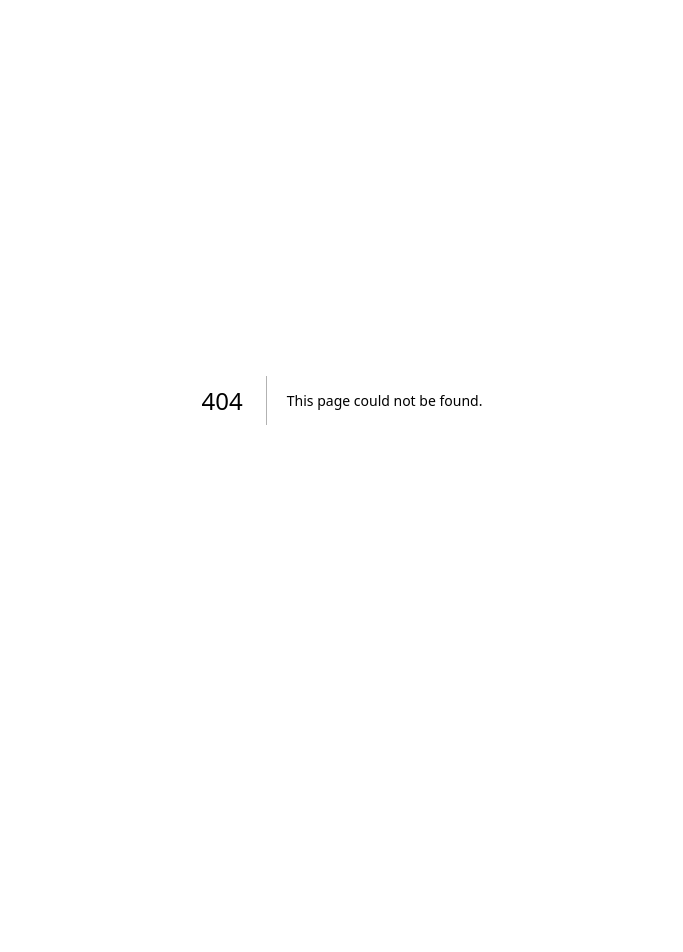
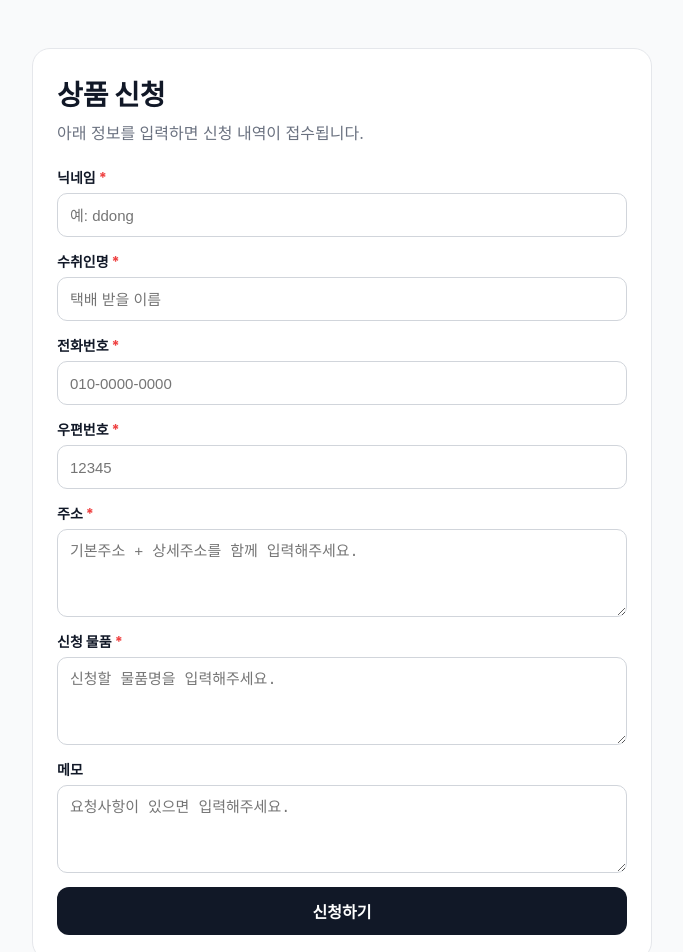
Before and after one commit to ddogagak/shipping, a Next.js app in the folder web/: page /public-request in a window 1280 px wide. Before the commit this address had no page. Shown: the top 952 px of the page, without its empty margins (298-981 px from the left). Before the commit the page ends 800 px from the top, so only its background shows below. Built offline with nearby package versions, Linux system fonts and the light colour scheme.

Commit message:
Create page.tsx

```diff
--- /dev/null
+++ b/web/src/app/public-request/page.tsx
@@ -0,0 +1,335 @@
+"use client";
+
+import { useState } from "react";
+
+type FormState = {
+  nickname: string;
+  recipient_name: string;
+  phone: string;
+  postal_code: string;
+  address: string;
+  item_summary: string;
+  memo: string;
+};
+
+const initialForm: FormState = {
+  nickname: "",
+  recipient_name: "",
+  phone: "",
+  postal_code: "",
+  address: "",
+  item_summary: "",
+  memo: "",
+};
+
+export default function PublicRequestPage() {
+  const [form, setForm] = useState<FormState>(initialForm);
+  const [isSaving, setIsSaving] = useState(false);
+  const [message, setMessage] = useState("");
+  const [savedOrderId, setSavedOrderId] = useState("");
+
+  const updateForm = (field: keyof FormState, value: string) => {
+    setForm((prev) => ({
+      ...prev,
+      [field]: value,
+    }));
+
+    setMessage("");
+  };
+
+  const submitRequest = async () => {
+    setMessage("");
+    setSavedOrderId("");
+
+    if (!form.nickname.trim()) {
+      setMessage("닉네임을 입력해주세요.");
+      return;
+    }
+
+    if (!form.recipient_name.trim()) {
+      setMessage("수취인명을 입력해주세요.");
+      return;
+    }
+
+    if (!form.phone.trim()) {
+      setMessage("전화번호를 입력해주세요.");
+      return;
+    }
+
+    if (!form.postal_code.trim()) {
+      setMessage("우편번호를 입력해주세요.");
+      return;
+    }
+
+    if (!form.address.trim()) {
+      setMessage("주소를 입력해주세요.");
+      return;
+    }
+
+    if (!form.item_summary.trim()) {
+      setMessage("신청 물품을 입력해주세요.");
+      return;
+    }
+
+    setIsSaving(true);
+
+    try {
+      const res = await fetch("/api/public-request", {
+        method: "POST",
+        headers: {
+          "Content-Type": "application/json",
+        },
+        body: JSON.stringify(form),
+      });
+
+      const result = await res.json();
+
+      if (!res.ok || !result.ok) {
+        throw new Error(result.message || "신청 저장에 실패했습니다.");
+      }
+
+      setSavedOrderId(result.order_id ?? "");
+      setMessage("신청이 완료되었습니다.");
+      setForm(initialForm);
+    } catch (error) {
+      setMessage(
+        error instanceof Error ? error.message : "신청 저장에 실패했습니다."
+      );
+    } finally {
+      setIsSaving(false);
+    }
+  };
+
+  return (
+    <main style={pageStyle}>
+      <section style={cardStyle}>
+        <div style={headerStyle}>
+          <h1 style={titleStyle}>상품 신청</h1>
+          <p style={descStyle}>
+            아래 정보를 입력하면 신청 내역이 접수됩니다.
+          </p>
+        </div>
+
+        <div style={formStyle}>
+          <Field
+            label="닉네임"
+            required
+            value={form.nickname}
+            placeholder="예: ddong"
+            onChange={(value) => updateForm("nickname", value)}
+          />
+
+          <Field
+            label="수취인명"
+            required
+            value={form.recipient_name}
+            placeholder="택배 받을 이름"
+            onChange={(value) => updateForm("recipient_name", value)}
+          />
+
+          <Field
+            label="전화번호"
+            required
+            value={form.phone}
+            placeholder="010-0000-0000"
+            onChange={(value) => updateForm("phone", value)}
+          />
+
+          <Field
+            label="우편번호"
+            required
+            value={form.postal_code}
+            placeholder="12345"
+            onChange={(value) => updateForm("postal_code", value)}
+          />
+
+          <Field
+            label="주소"
+            required
+            value={form.address}
+            placeholder="기본주소 + 상세주소를 함께 입력해주세요."
+            onChange={(value) => updateForm("address", value)}
+            textarea
+          />
+
+          <Field
+            label="신청 물품"
+            required
+            value={form.item_summary}
+            placeholder="신청할 물품명을 입력해주세요."
+            onChange={(value) => updateForm("item_summary", value)}
+            textarea
+          />
+
+          <Field
+            label="메모"
+            value={form.memo}
+            placeholder="요청사항이 있으면 입력해주세요."
+            onChange={(value) => updateForm("memo", value)}
+            textarea
+          />
+
+          <button
+            type="button"
+            onClick={submitRequest}
+            disabled={isSaving}
+            style={{
+              ...submitButtonStyle,
+              opacity: isSaving ? 0.6 : 1,
+              cursor: isSaving ? "not-allowed" : "pointer",
+            }}
+          >
+            {isSaving ? "신청 중..." : "신청하기"}
+          </button>
+
+          {message ? (
+            <div style={messageStyle}>
+              <strong>{message}</strong>
+              {savedOrderId ? (
+                <p style={orderIdStyle}>접수번호: {savedOrderId}</p>
+              ) : null}
+            </div>
+          ) : null}
+        </div>
+      </section>
+    </main>
+  );
+}
+
+function Field({
+  label,
+  value,
+  onChange,
+  placeholder,
+  required = false,
+  textarea = false,
+}: {
+  label: string;
+  value: string;
+  onChange: (value: string) => void;
+  placeholder?: string;
+  required?: boolean;
+  textarea?: boolean;
+}) {
+  return (
+    <label style={fieldStyle}>
+      <span style={labelStyle}>
+        {label}
+        {required ? <span style={requiredStyle}> *</span> : null}
+      </span>
+
+      {textarea ? (
+        <textarea
+          value={value}
+          placeholder={placeholder}
+          onChange={(e) => onChange(e.target.value)}
+          style={textareaStyle}
+        />
+      ) : (
+        <input
+          value={value}
+          placeholder={placeholder}
+          onChange={(e) => onChange(e.target.value)}
+          style={inputStyle}
+        />
+      )}
+    </label>
+  );
+}
+
+const pageStyle: React.CSSProperties = {
+  minHeight: "100vh",
+  background: "#f9fafb",
+  padding: 20,
+  display: "flex",
+  justifyContent: "center",
+  alignItems: "flex-start",
+};
+
+const cardStyle: React.CSSProperties = {
+  width: "100%",
+  maxWidth: 620,
+  background: "#fff",
+  border: "1px solid #e5e7eb",
+  borderRadius: 18,
+  padding: 24,
+  marginTop: 28,
+};
+
+const headerStyle: React.CSSProperties = {
+  marginBottom: 22,
+};
+
+const titleStyle: React.CSSProperties = {
+  margin: 0,
+  fontSize: 28,
+  fontWeight: 900,
+};
+
+const descStyle: React.CSSProperties = {
+  marginTop: 8,
+  color: "#6b7280",
+  lineHeight: 1.5,
+};
+
+const formStyle: React.CSSProperties = {
+  display: "flex",
+  flexDirection: "column",
+  gap: 14,
+};
+
+const fieldStyle: React.CSSProperties = {
+  display: "flex",
+  flexDirection: "column",
+  gap: 6,
+};
+
+const labelStyle: React.CSSProperties = {
+  fontSize: 14,
+  fontWeight: 800,
+};
+
+const requiredStyle: React.CSSProperties = {
+  color: "#ef4444",
+};
+
+const inputStyle: React.CSSProperties = {
+  height: 44,
+  border: "1px solid #d1d5db",
+  borderRadius: 10,
+  padding: "0 12px",
+  fontSize: 15,
+};
+
+const textareaStyle: React.CSSProperties = {
+  minHeight: 88,
+  border: "1px solid #d1d5db",
+  borderRadius: 10,
+  padding: 12,
+  fontSize: 15,
+  resize: "vertical",
+  lineHeight: 1.5,
+};
+
+const submitButtonStyle: React.CSSProperties = {
+  height: 48,
+  border: "none",
+  borderRadius: 12,
+  background: "#111827",
+  color: "#fff",
+  fontSize: 16,
+  fontWeight: 900,
+};
+
+const messageStyle: React.CSSProperties = {
+  padding: 14,
+  borderRadius: 12,
+  background: "#f3f4f6",
+  color: "#111827",
+  lineHeight: 1.5,
+};
+
+const orderIdStyle: React.CSSProperties = {
+  margin: "6px 0 0",
+  color: "#4b5563",
+};
```
